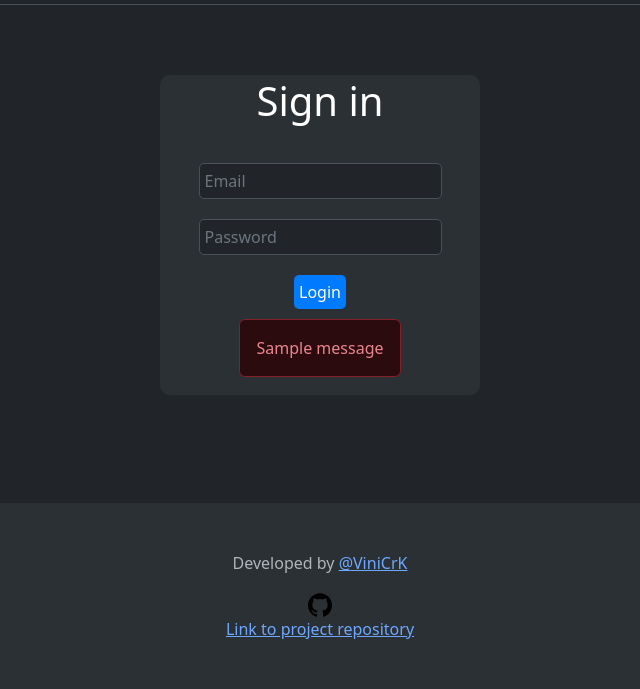
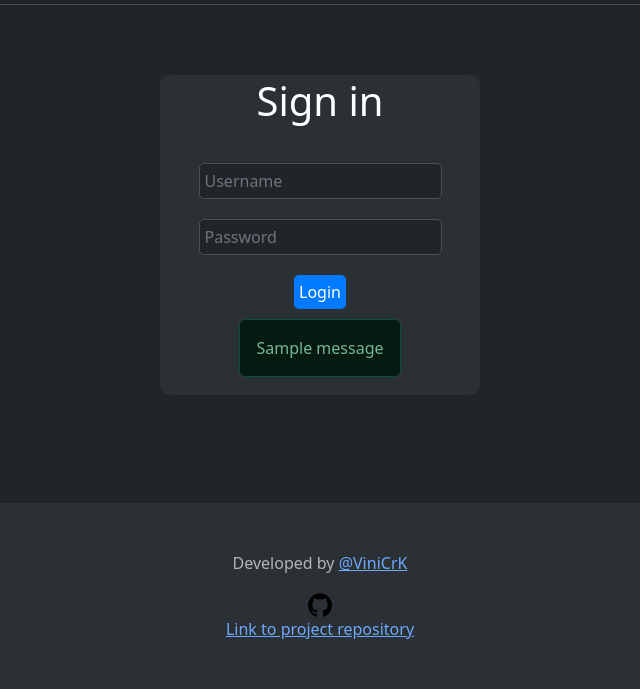
Before and after one commit to ViniCrK/blog-project, a Django app: page /login/ in a window 1280 px wide. Shown: the part 111-800 px from the top of the page, without its empty margins (320-960 px from the left). Run offline with Django 5.2, Linux system fonts and the light colour scheme; tables that the repository leaves empty hold one stand-in row (values such as "Sample post"); one stand-in notice (Sample message) is shown; some libraries are stand-ins or nearby versions.

Commit message:
Change email input for username input and add messages

```diff
--- a/users/templates/users/login.html
+++ b/users/templates/users/login.html
@@ -10,13 +10,13 @@ Login
     <form method="post" class="form-container">
       {% csrf_token %}
       <div class="inputs-container">
-      <input type="email" id="email" name="email" placeholder="Email" required>
+        <input type="text" id="username" name="username" placeholder="Username" required>
         <input type="password" id="password" name="password" placeholder="Password" required>
       </div>
       <button type="submit">Login</button>
     </form>
     {% for message in messages %}
-    <div class="alert alert-danger" role="alert">
+    <div class="alert {% if message.tags %}alert-{{ message.tags }}{% endif %}" role="alert">
       {{ message }}
     </div>
   {% endfor %}
```
Lines whose indentation alone changed are shown as unchanged.
